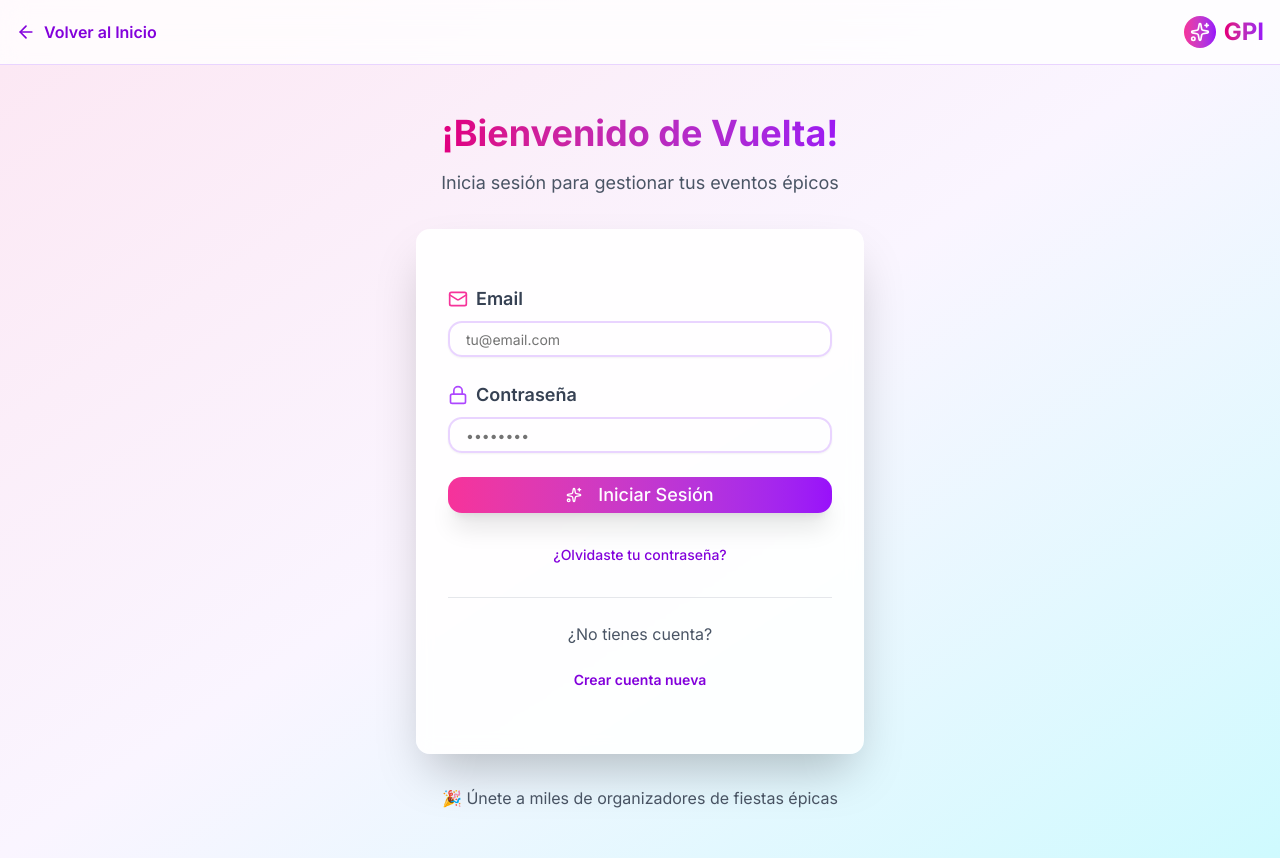
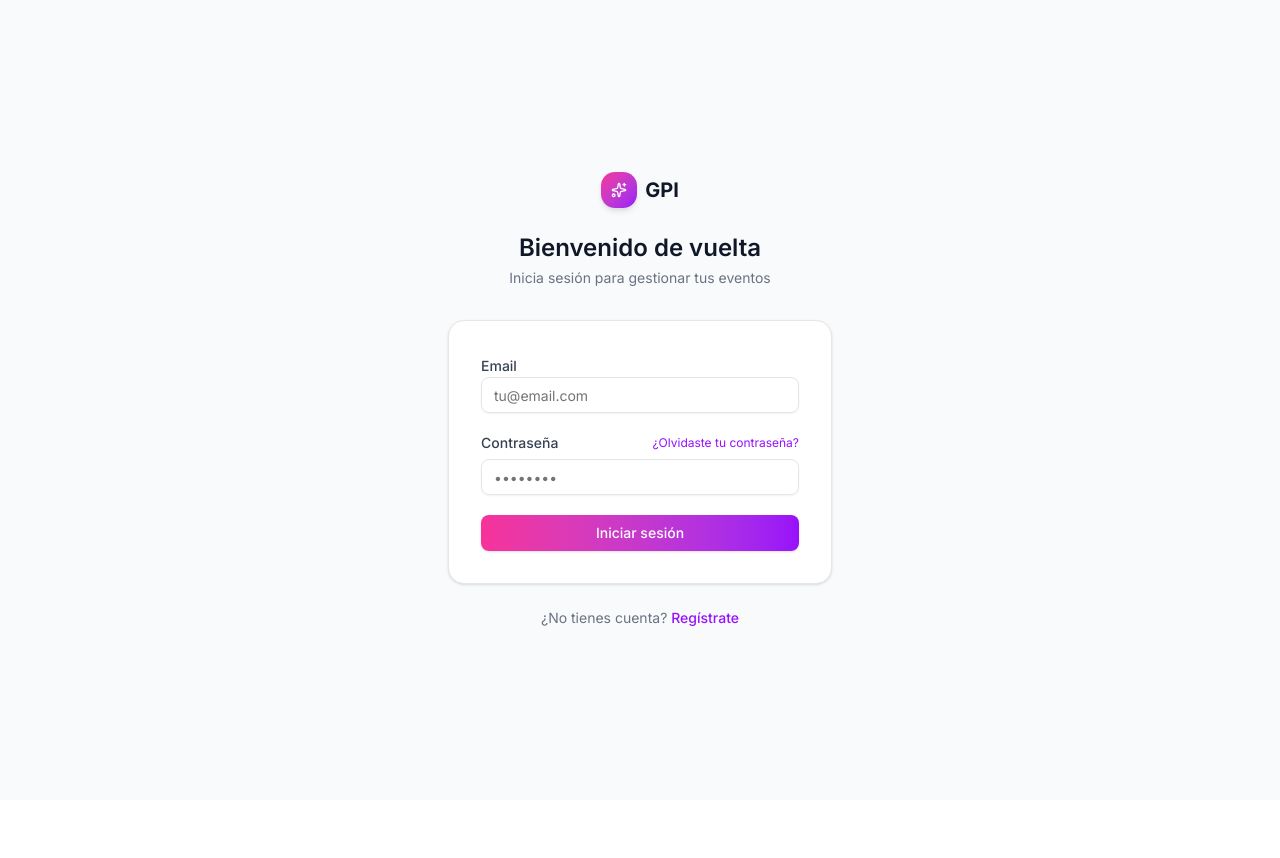
Before and after one commit to mrkev/partiful-spanish, a Next.js app: page /login in a window 1280 px wide. After the commit the page ends 800 px from the top, so only its background shows below. Built offline with nearby package versions, Linux system fonts and the light colour scheme; a web font is replaced by a local one.

Commit message:
work on /login

```diff
--- a/app/login/page.tsx
+++ b/app/login/page.tsx
@@ -2,9 +2,7 @@
 
 import { LoginForm } from "@/components/Auth/LoginForm";
 import { SignupForm } from "@/components/Auth/SignupForm";
-import { Button } from "@/components/ui/button";
-import { Card, CardContent } from "@/components/ui/card";
-import { ArrowLeft, Sparkles } from "lucide-react";
+import { Sparkles } from "lucide-react";
 import Link from "next/link";
 import { useState } from "react";
 
@@ -12,71 +10,42 @@ export default function LoginPage() {
   const [isLogin, setIsLogin] = useState(true);
 
   return (
-    <div className="min-h-screen bg-gradient-to-br from-pink-100 via-purple-50 to-cyan-100">
-      {/* Header */}
-      <header className="bg-white/80 backdrop-blur-md border-b border-purple-200">
-        <div className="container mx-auto px-4 py-4 flex items-center justify-between">
-          <Link
-            href="/"
-            className="flex items-center space-x-2 text-purple-700 hover:text-purple-900 transition-colors"
-          >
-            <ArrowLeft className="w-5 h-5" />
-            <span className="font-semibold">Volver al Inicio</span>
+    <div className="min-h-screen bg-slate-50 flex flex-col items-center justify-center px-4 py-12">
+      <div className="w-full max-w-sm">
+        {/* Brand */}
+        <div className="text-center mb-8">
+          <Link href="/" className="inline-flex items-center gap-2 mb-6 group">
+            <div className="w-9 h-9 bg-linear-to-br from-pink-500 to-purple-600 rounded-xl flex items-center justify-center shadow-md group-hover:shadow-lg transition-shadow">
+              <Sparkles className="w-4 h-4 text-white" />
+            </div>
+            <span className="text-xl font-bold text-gray-900">GPI</span>
           </Link>
-          <div className="flex items-center space-x-2">
-            <div className="w-8 h-8 bg-gradient-to-r from-pink-500 to-purple-600 rounded-full flex items-center justify-center">
-              <Sparkles className="w-5 h-5 text-white" />
-            </div>
-            <span className="text-2xl font-bold bg-gradient-to-r from-pink-600 to-purple-600 bg-clip-text text-transparent">
-              GPI
-            </span>
-          </div>
-        </div>
-      </header>
 
-      {/* Main Content */}
-      <div className="container mx-auto px-4 py-12">
-        <div className="max-w-md mx-auto">
-          {/* Page Header */}
-          <div className="text-center mb-8">
-            <h1 className="text-4xl font-bold mb-4 bg-gradient-to-r from-pink-600 to-purple-600 bg-clip-text text-transparent">
-              {isLogin ? "¡Bienvenido de Vuelta!" : "¡Únete a la Fiesta!"}
+          <h1 className="text-2xl font-semibold text-gray-900">
+            {isLogin ? "Bienvenido de vuelta" : "Crea tu cuenta"}
           </h1>
-            <p className="text-lg text-gray-600">
+          <p className="text-sm text-gray-500 mt-1">
             {isLogin
-                ? "Inicia sesión para gestionar tus eventos épicos"
-                : "Crea tu cuenta y comienza a organizar fiestas increíbles"}
+              ? "Inicia sesión para gestionar tus eventos"
+              : "Empieza a organizar eventos increíbles"}
           </p>
         </div>
 
-          {/* Auth Card */}
-          <Card className="shadow-2xl border-0 bg-white/90 backdrop-blur-sm">
-            <CardContent className="p-8">
+        {/* Card */}
+        <div className="bg-white rounded-2xl border border-gray-200 shadow-sm p-8">
           {isLogin ? <LoginForm /> : <SignupForm />}
+        </div>
 
-              {/* Toggle between login/signup */}
-              <div className="text-center mt-6 pt-6 border-t border-gray-200">
-                <p className="text-gray-600 mb-4">
-                  {isLogin ? "¿No tienes cuenta?" : "¿Ya tienes cuenta?"}
+        {/* Toggle */}
+        <p className="text-center text-sm text-gray-500 mt-6">
+          {isLogin ? "¿No tienes cuenta? " : "¿Ya tienes cuenta? "}
+          <button
+            onClick={() => setIsLogin(!isLogin)}
+            className="text-purple-600 hover:text-purple-800 font-medium transition-colors"
+          >
+            {isLogin ? "Regístrate" : "Inicia sesión"}
+          </button>
         </p>
-                <Button
-                  variant="ghost"
-                  onClick={() => setIsLogin(!isLogin)}
-                  className="text-purple-700 hover:text-purple-900 hover:bg-purple-50 font-semibold"
-                >
-                  {isLogin ? "Crear cuenta nueva" : "Iniciar sesión"}
-                </Button>
-              </div>
-            </CardContent>
-          </Card>
-
-          {/* Fun Footer Message */}
-          <div className="text-center mt-8">
-            <p className="text-gray-600">
-              🎉 Únete a miles de organizadores de fiestas épicas
-            </p>
-          </div>
-        </div>
       </div>
     </div>
   );
--- a/components/Auth/LoginForm.tsx
+++ b/components/Auth/LoginForm.tsx
@@ -1,50 +1,25 @@
 "use client";
 
 import { login } from "@/app/login/actions";
-import { Button } from "@/components/ui/button";
 import { Input } from "@/components/ui/input";
 import { Label } from "@/components/ui/label";
-import { Lock, Mail, Sparkles } from "lucide-react";
-import { useState } from "react";
+import { AlertCircle, Loader2 } from "lucide-react";
+import { useActionState } from "react";
 
 export function LoginForm() {
-  const [email, setEmail] = useState("");
-  const [password, setPassword] = useState("");
-  const [isLoading, setIsLoading] = useState(false);
-  const [error, setError] = useState("");
-  // const { signIn } = useAuth();
-
-  // const handleSubmit = async (e: React.FormEvent) => {
-  //   e.preventDefault();
-  //   setIsLoading(true);
-  //   setError("");
-
-  //   try {
-  //     await signIn(email, password);
-  //   } catch (err: any) {
-  //     setError(err.message || "Error al iniciar sesión");
-  //   } finally {
-  //     setIsLoading(false);
-  //   }
-  // };
+  const [state, action, isPending] = useActionState(login, null);
 
   return (
-    <form
-      // onSubmit={handleSubmit}
-      className="space-y-6"
-    >
-      {error && (
-        <div className="bg-red-50 border border-red-200 rounded-lg p-4">
-          <p className="text-red-700 text-sm">{error}</p>
+    <form action={action} className="space-y-5">
+      {state?.error && (
+        <div className="flex items-start gap-2.5 bg-red-50 border border-red-200 rounded-lg px-3.5 py-3 text-sm text-red-700">
+          <AlertCircle className="w-4 h-4 mt-0.5 shrink-0" />
+          {state.error}
         </div>
       )}
 
-      <div className="space-y-2">
-        <Label
-          htmlFor="email"
-          className="text-lg font-semibold text-gray-700 flex items-center"
-        >
-          <Mail className="w-5 h-5 mr-2 text-pink-500" />
+      <div className="space-y-1.5">
+        <Label htmlFor="email" className="text-sm font-medium text-gray-700">
           Email
         </Label>
         <Input
@@ -52,60 +27,47 @@ export function LoginForm() {
           name="email"
           type="email"
           placeholder="tu@email.com"
-          value={email}
-          onChange={(e) => setEmail(e.target.value)}
-          className="text-lg p-4 border-2 border-purple-200 focus:border-purple-500 rounded-xl"
+          autoComplete="email"
           required
         />
       </div>
 
-      <div className="space-y-2">
-        <Label
-          htmlFor="password"
-          className="text-lg font-semibold text-gray-700 flex items-center"
-        >
-          <Lock className="w-5 h-5 mr-2 text-purple-500" />
-          Contraseña
-        </Label>
+      <div className="space-y-1.5">
+        <div className="flex items-center justify-between">
+          <Label htmlFor="password" className="text-sm font-medium text-gray-700">
+            Contraseña
+          </Label>
+          <button
+            type="button"
+            className="text-xs text-purple-600 hover:text-purple-800 transition-colors"
+          >
+            ¿Olvidaste tu contraseña?
+          </button>
+        </div>
         <Input
           id="password"
           name="password"
           type="password"
           placeholder="••••••••"
-          value={password}
-          onChange={(e) => setPassword(e.target.value)}
-          className="text-lg p-4 border-2 border-purple-200 focus:border-purple-500 rounded-xl"
+          autoComplete="current-password"
           required
         />
       </div>
 
-      <Button
+      <button
         type="submit"
-        formAction={login}
-        disabled={isLoading}
-        className="w-full bg-gradient-to-r from-pink-500 to-purple-600 hover:from-pink-600 hover:to-purple-700 text-white text-lg py-4 rounded-xl shadow-xl hover:shadow-2xl transform hover:scale-105 transition-all duration-200 disabled:opacity-50 disabled:transform-none"
+        disabled={isPending}
+        className="inline-flex w-full items-center justify-center rounded-md bg-linear-to-r from-pink-500 to-purple-600 hover:from-pink-600 hover:to-purple-700 px-4 py-2 text-sm font-medium text-white shadow-sm transition-all disabled:pointer-events-none disabled:opacity-50"
       >
-        {isLoading ? (
-          <div className="flex items-center">
-            <div className="animate-spin rounded-full h-5 w-5 border-b-2 border-white mr-2"></div>
+        {isPending ? (
+          <>
+            <Loader2 className="w-4 h-4 mr-2 animate-spin" />
             Iniciando sesión...
-          </div>
+          </>
         ) : (
-          <>
-            <Sparkles className="w-5 h-5 mr-2" />
-            Iniciar Sesión
-          </>
+          "Iniciar sesión"
         )}
-      </Button>
-
-      <div className="text-center">
-        <Button
-          variant="ghost"
-          className="text-purple-700 hover:text-purple-900 hover:bg-purple-50"
-        >
-          ¿Olvidaste tu contraseña?
-        </Button>
-      </div>
+      </button>
     </form>
   );
 }
--- a/components/Auth/SignupForm.tsx
+++ b/components/Auth/SignupForm.tsx
@@ -1,71 +1,25 @@
 "use client";
 
 import { signup } from "@/app/login/actions";
-import { Button } from "@/components/ui/button";
 import { Input } from "@/components/ui/input";
 import { Label } from "@/components/ui/label";
-import { Lock, Mail, Sparkles, User } from "lucide-react";
-import { useState } from "react";
+import { AlertCircle, Loader2 } from "lucide-react";
+import { useActionState } from "react";
 
 export function SignupForm() {
-  const [formData, setFormData] = useState({
-    name: "",
-    email: "",
-    password: "",
-    confirmPassword: "",
-  });
-  const [isLoading, setIsLoading] = useState(false);
-  const [error, setError] = useState("");
-  // const { signUp } = useAuth();
-
-  // const handleSubmit = async (e: React.FormEvent) => {
-  //   e.preventDefault();
-  //   setIsLoading(true);
-  //   setError("");
-
-  //   if (formData.password !== formData.confirmPassword) {
-  //     setError("Las contraseñas no coinciden");
-  //     setIsLoading(false);
-  //     return;
-  //   }
-
-  //   if (formData.password.length < 6) {
-  //     setError("La contraseña debe tener al menos 6 caracteres");
-  //     setIsLoading(false);
-  //     return;
-  //   }
-
-  //   try {
-  //     await signUp(formData.email, formData.password, formData.name);
-  //   } catch (err: any) {
-  //     setError(err.message || "Error al crear la cuenta");
-  //   } finally {
-  //     setIsLoading(false);
-  //   }
-  // };
-
-  const updateFormData = (field: string, value: string) => {
-    setFormData((prev) => ({ ...prev, [field]: value }));
-  };
+  const [state, action, isPending] = useActionState(signup, null);
 
   return (
-    <form
-      // onSubmit={handleSubmit}
-
-      className="space-y-6"
-    >
-      {error && (
-        <div className="bg-red-50 border border-red-200 rounded-lg p-4">
-          <p className="text-red-700 text-sm">{error}</p>
+    <form action={action} className="space-y-5">
+      {state?.error && (
+        <div className="flex items-start gap-2.5 bg-red-50 border border-red-200 rounded-lg px-3.5 py-3 text-sm text-red-700">
+          <AlertCircle className="w-4 h-4 mt-0.5 shrink-0" />
+          {state.error}
         </div>
       )}
 
-      <div className="space-y-2">
-        <Label
-          htmlFor="name"
-          className="text-lg font-semibold text-gray-700 flex items-center"
-        >
-          <User className="w-5 h-5 mr-2 text-cyan-500" />
+      <div className="space-y-1.5">
+        <Label htmlFor="name" className="text-sm font-medium text-gray-700">
           Nombre
         </Label>
         <Input
@@ -73,19 +27,13 @@ export function SignupForm() {
           name="name"
           type="text"
           placeholder="Tu nombre"
-          value={formData.name}
-          onChange={(e) => updateFormData("name", e.target.value)}
-          className="text-lg p-4 border-2 border-purple-200 focus:border-purple-500 rounded-xl"
+          autoComplete="name"
           required
         />
       </div>
 
-      <div className="space-y-2">
-        <Label
-          htmlFor="signup-email"
-          className="text-lg font-semibold text-gray-700 flex items-center"
-        >
-          <Mail className="w-5 h-5 mr-2 text-pink-500" />
+      <div className="space-y-1.5">
+        <Label htmlFor="signup-email" className="text-sm font-medium text-gray-700">
           Email
         </Label>
         <Input
@@ -93,19 +41,13 @@ export function SignupForm() {
           name="email"
           type="email"
           placeholder="tu@email.com"
-          value={formData.email}
-          onChange={(e) => updateFormData("email", e.target.value)}
-          className="text-lg p-4 border-2 border-purple-200 focus:border-purple-500 rounded-xl"
+          autoComplete="email"
           required
         />
       </div>
 
-      <div className="space-y-2">
-        <Label
-          htmlFor="signup-password"
-          className="text-lg font-semibold text-gray-700 flex items-center"
-        >
-          <Lock className="w-5 h-5 mr-2 text-purple-500" />
+      <div className="space-y-1.5">
+        <Label htmlFor="signup-password" className="text-sm font-medium text-gray-700">
           Contraseña
         </Label>
         <Input
@@ -113,61 +55,46 @@ export function SignupForm() {
           name="password"
           type="password"
           placeholder="••••••••"
-          value={formData.password}
-          onChange={(e) => updateFormData("password", e.target.value)}
-          className="text-lg p-4 border-2 border-purple-200 focus:border-purple-500 rounded-xl"
+          autoComplete="new-password"
           required
         />
       </div>
 
-      <div className="space-y-2">
-        <Label
-          htmlFor="confirm-password"
-          className="text-lg font-semibold text-gray-700 flex items-center"
-        >
-          <Lock className="w-5 h-5 mr-2 text-purple-500" />
-          Confirmar Contraseña
+      <div className="space-y-1.5">
+        <Label htmlFor="confirm-password" className="text-sm font-medium text-gray-700">
+          Confirmar contraseña
         </Label>
         <Input
           id="confirm-password"
+          name="confirmPassword"
           type="password"
           placeholder="••••••••"
-          value={formData.confirmPassword}
-          onChange={(e) => updateFormData("confirmPassword", e.target.value)}
-          className="text-lg p-4 border-2 border-purple-200 focus:border-purple-500 rounded-xl"
+          autoComplete="new-password"
           required
         />
       </div>
 
-      <Button
+      <button
         type="submit"
-        formAction={signup}
-        disabled={isLoading}
-        className="w-full bg-gradient-to-r from-pink-500 to-purple-600 hover:from-pink-600 hover:to-purple-700 text-white text-lg py-4 rounded-xl shadow-xl hover:shadow-2xl transform hover:scale-105 transition-all duration-200 disabled:opacity-50 disabled:transform-none"
+        disabled={isPending}
+        className="inline-flex w-full items-center justify-center rounded-md bg-linear-to-r from-pink-500 to-purple-600 hover:from-pink-600 hover:to-purple-700 px-4 py-2 text-sm font-medium text-white shadow-sm transition-all disabled:pointer-events-none disabled:opacity-50"
       >
-        {isLoading ? (
-          <div className="flex items-center">
-            <div className="animate-spin rounded-full h-5 w-5 border-b-2 border-white mr-2"></div>
+        {isPending ? (
+          <>
+            <Loader2 className="w-4 h-4 mr-2 animate-spin" />
             Creando cuenta...
-          </div>
+          </>
         ) : (
-          <>
-            <Sparkles className="w-5 h-5 mr-2" />
-            Crear Cuenta
-          </>
+          "Crear cuenta"
         )}
-      </Button>
+      </button>
 
-      <div className="text-center text-sm text-gray-600">
-        Al crear una cuenta, aceptas nuestros{" "}
-        <a href="#" className="text-purple-700 hover:underline">
-          Términos de Servicio
-        </a>{" "}
-        y{" "}
-        <a href="#" className="text-purple-700 hover:underline">
-          Política de Privacidad
-        </a>
-      </div>
+      <p className="text-center text-xs text-gray-400">
+        Al registrarte aceptas nuestros{" "}
+        <a href="#" className="text-purple-600 hover:underline">Términos de Servicio</a>
+        {" "}y{" "}
+        <a href="#" className="text-purple-600 hover:underline">Política de Privacidad</a>
+      </p>
     </form>
   );
 }
```
Also changed, not shown: app/login/actions.ts (+13 -12 lines). Lines whose indentation alone changed are shown as unchanged.
